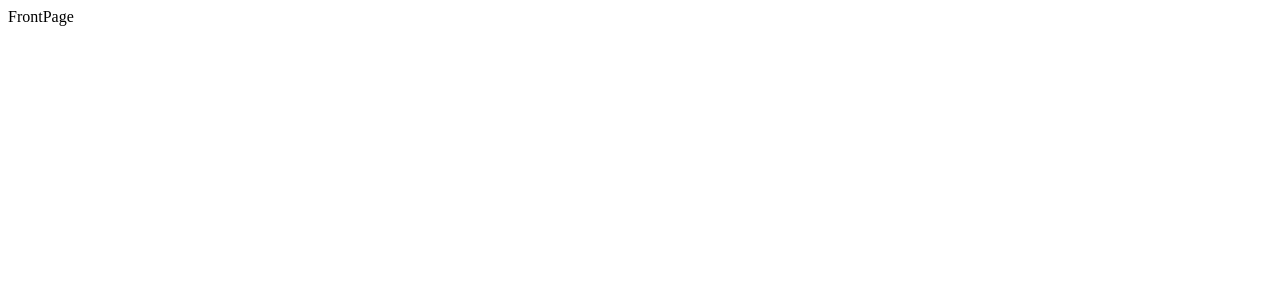
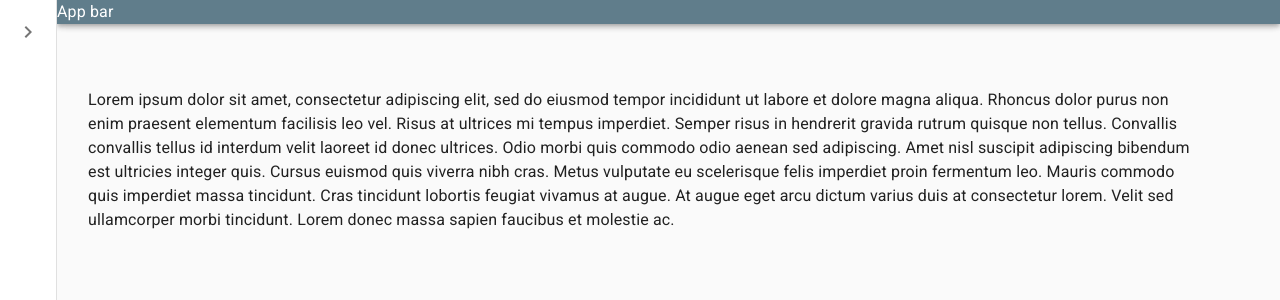
Before and after one commit to gooseman1721/SnailMail-frontend, a React (Vite) app: page /main in a window 1280 px wide. Shown: the top 300 px of the page. Built offline with nearby package versions, Linux system fonts and the light colour scheme.

Commit message:
Copied some code from MUI for a persistent side drawer that moves content when it opens.

```diff
--- a/src/main.jsx
+++ b/src/main.jsx
@@ -37,7 +37,7 @@ const router = createBrowserRouter([
   },
   {
     path: "main/",
-    element: <FrontPage />,
+    element: <FrontPage theme={theme}/>,
     errorElement: <BasicErrorPage theme={theme} />
   }
 ]);
--- a/src/routes/FrontPage.jsx
+++ b/src/routes/FrontPage.jsx
@@ -1,6 +1,117 @@
+import { useState } from "react";
 
-export default function FrontPage() {
+import MuiAppBar from '@mui/material/AppBar';
+import {
+    Container,
+    Box,
+    AppBar,
+    Toolbar,
+    Drawer,
+    Typography,
+    IconButton,
+    Icon,
+
+} from "@mui/material";
+import {
+    ChevronRight
+} from '@mui/icons-material';
+import { CssBaseline, ThemeProvider } from '@mui/material';
+import styled from "@emotion/styled";
+
+
+const drawerWidth = 57;
+
+const Main = styled('main', { shouldForwardProp: (prop) => prop !== 'open' })(
+    ({ theme, open }) => ({
+        flexGrow: 1,
+        padding: theme.spacing(3),
+        transition: theme.transitions.create('margin', {
+            easing: theme.transitions.easing.sharp,
+            duration: theme.transitions.duration.leavingScreen,
+        }),
+        marginLeft: `-${drawerWidth}px`,
+        ...(open && {
+            transition: theme.transitions.create('margin', {
+                easing: theme.transitions.easing.easeOut,
+                duration: theme.transitions.duration.enteringScreen,
+            }),
+            marginLeft: 0,
+        }),
+    }),
+);
+
+const AppBarStyled = styled(MuiAppBar, {
+    shouldForwardProp: (prop) => prop !== 'open',
+})(({ theme, open }) => ({
+    transition: theme.transitions.create(['margin', 'width'], {
+        easing: theme.transitions.easing.sharp,
+        duration: theme.transitions.duration.leavingScreen,
+    }),
+    ...(open && {
+        width: `calc(100% - ${drawerWidth}px)`,
+        marginLeft: `${drawerWidth}px`,
+        transition: theme.transitions.create(['margin', 'width'], {
+            easing: theme.transitions.easing.easeOut,
+            duration: theme.transitions.duration.enteringScreen,
+        }),
+    }),
+}));
+
+const DrawerHeader = styled('div')(({ theme }) => ({
+    display: 'flex',
+    alignItems: 'center',
+    padding: theme.spacing(0, 1),
+    // necessary for content to be below app bar
+    ...theme.mixins.toolbar,
+    justifyContent: 'flex-end',
+}));
+
+
+
+export default function FrontPage(props) {
+    const [openDrawer, setOpenDrawer] = useState(true);
+    const handleDrawerOpen = () => setOpenDrawer(true);
+    const handleDrawerClose = () => {setOpenDrawer(false); setTimeout(handleDrawerOpen, 5000);}
+
   return (
-    <div>FrontPage</div>
+    <ThemeProvider theme={props.theme}>
+        <CssBaseline />
+        <Container sx={{display: 'flex'}}>
+            <AppBarStyled position='fixed' open={openDrawer}>
+                <Typography>
+                    App bar
+                </Typography>
+            </AppBarStyled>
+            <Drawer
+                variant="persistent"
+                anchor="left"
+                open={openDrawer}
+            >
+                <DrawerHeader>
+                    <IconButton onClick={handleDrawerClose}>
+                        <ChevronRight />
+                    </IconButton>
+                </DrawerHeader>
+
+            </Drawer>
+            <Main open={openDrawer}>
+                <DrawerHeader />
+                <Typography paragraph>
+                      Lorem ipsum dolor sit amet, consectetur adipiscing elit, sed do eiusmod
+                      tempor incididunt ut labore et dolore magna aliqua. Rhoncus dolor purus non
+                      enim praesent elementum facilisis leo vel. Risus at ultrices mi tempus
+                      imperdiet. Semper risus in hendrerit gravida rutrum quisque non tellus.
+                      Convallis convallis tellus id interdum velit laoreet id donec ultrices.
+                      Odio morbi quis commodo odio aenean sed adipiscing. Amet nisl suscipit
+                      adipiscing bibendum est ultricies integer quis. Cursus euismod quis viverra
+                      nibh cras. Metus vulputate eu scelerisque felis imperdiet proin fermentum
+                      leo. Mauris commodo quis imperdiet massa tincidunt. Cras tincidunt lobortis
+                      feugiat vivamus at augue. At augue eget arcu dictum varius duis at
+                      consectetur lorem. Velit sed ullamcorper morbi tincidunt. Lorem donec massa
+                      sapien faucibus et molestie ac.
+                </Typography>
+            </Main>
+        </Container>
+    </ThemeProvider>
   )
 }
```
